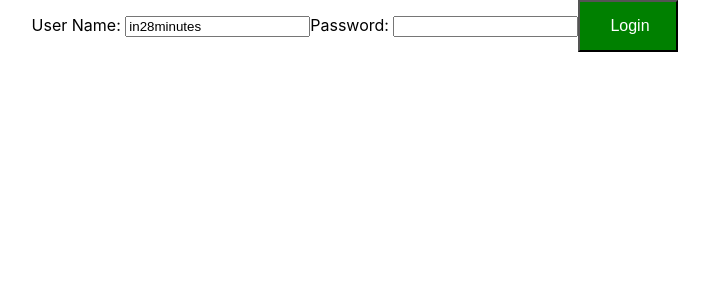
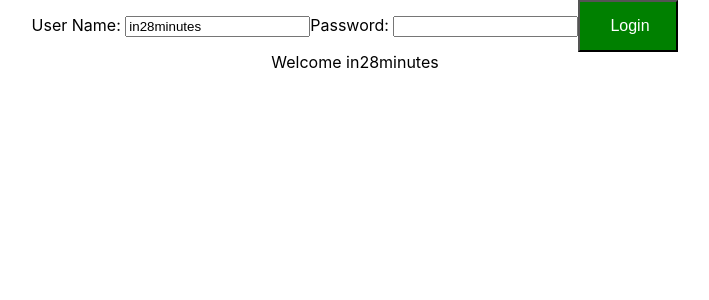
Before and after one commit to Aaarke/TodoApp, a React (Create React App) app: page / in a window 1280 px wide. Shown: the top 300 px of the page, without its empty margins (285-994 px from the left). Built offline with nearby package versions, Linux system fonts and the light colour scheme.

Commit message:
routing started

```diff
--- a/src/components/counterComponents/todo/TodoApp.jsx
+++ b/src/components/counterComponents/todo/TodoApp.jsx
@@ -5,9 +5,16 @@ class TodoApp extends Component{
       return(
           <div className="TodoApp">
              <LoginComponent/>
+             <WelcomeComponent/>
           </div>
       )
   }
+}
+
+class WelcomeComponent extends Component{
+    render(){
+        return <div>Welcome in28minutes</div>
+    }
 }
 
 class LoginComponent extends Component{
```
